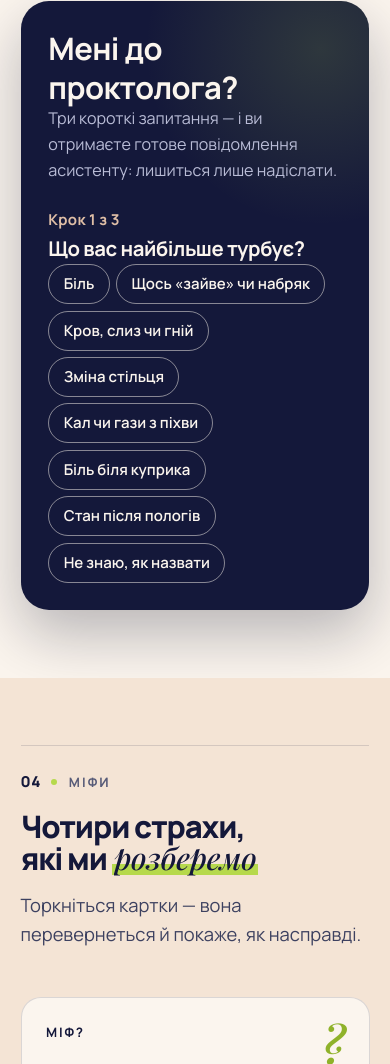
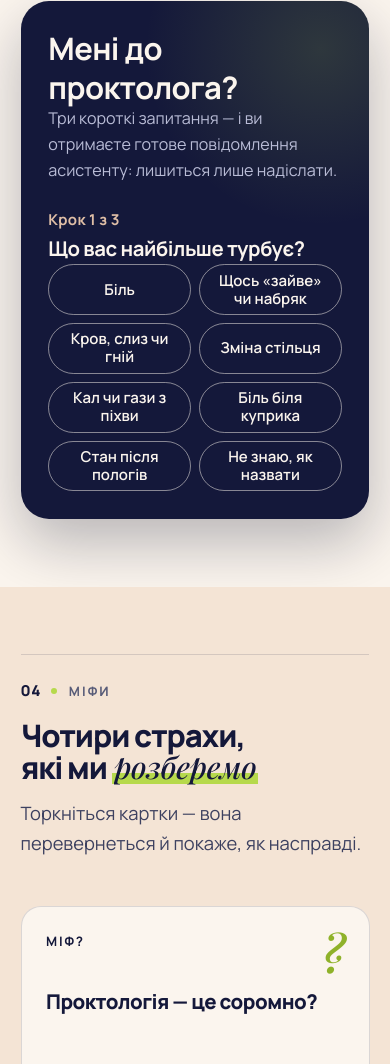
Before and after one commit to AlinaBeliever/dr.anastasiia_prystaia, a plain HTML site: page site/index.html in a window 390 px wide. Shown: the part 7763-8827 px from the top of the page. Drawn offline with Linux system fonts and the light colour scheme.

Commit message:
Тест: відповіді по 2 в ряд на телефоні
Co-Authored-By: Claude Sonnet 5.5 <noreply@anthropic.com>

```diff
--- a/site/css/sections.css
+++ b/site/css/sections.css
@@ -600,6 +600,6 @@ input[type="range"]:focus-visible { outline: 3px solid var(--lime-500); outline-
 
 .video-card__watch { justify-self: start; margin-top: var(--sp-2); }
 @media (max-width: 599.98px) {
-  .finder__opts { gap: 0.4rem; }
-  .finder__opts .pill { min-height: 2.5rem; padding: 0.4rem 0.9rem; font-size: var(--fs-sm); }
+  .finder__opts { display: grid; grid-template-columns: 1fr 1fr; gap: 0.5rem; }
+  .finder__opts .pill { min-height: 2.5rem; padding: 0.4rem 0.7rem; font-size: var(--fs-sm); text-align: center; line-height: 1.2; display: flex; align-items: center; justify-content: center; }
 }
```
